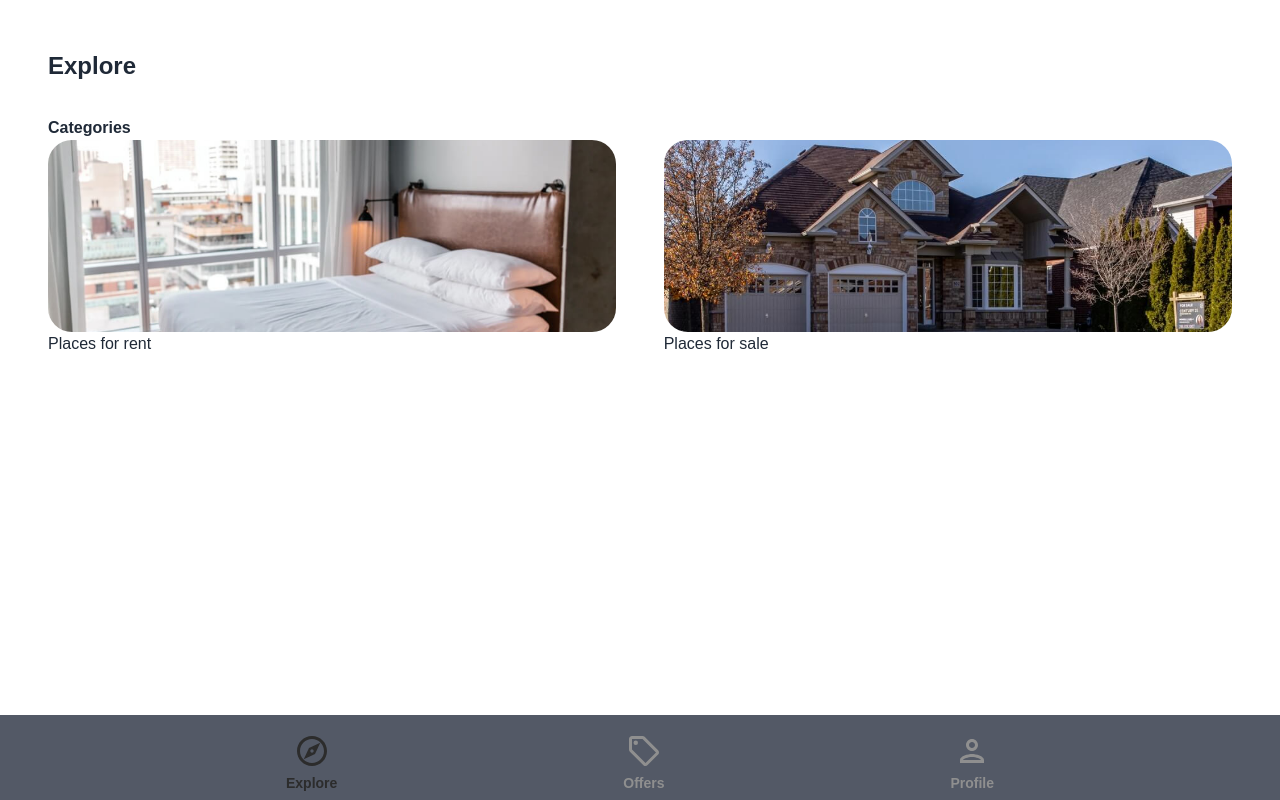
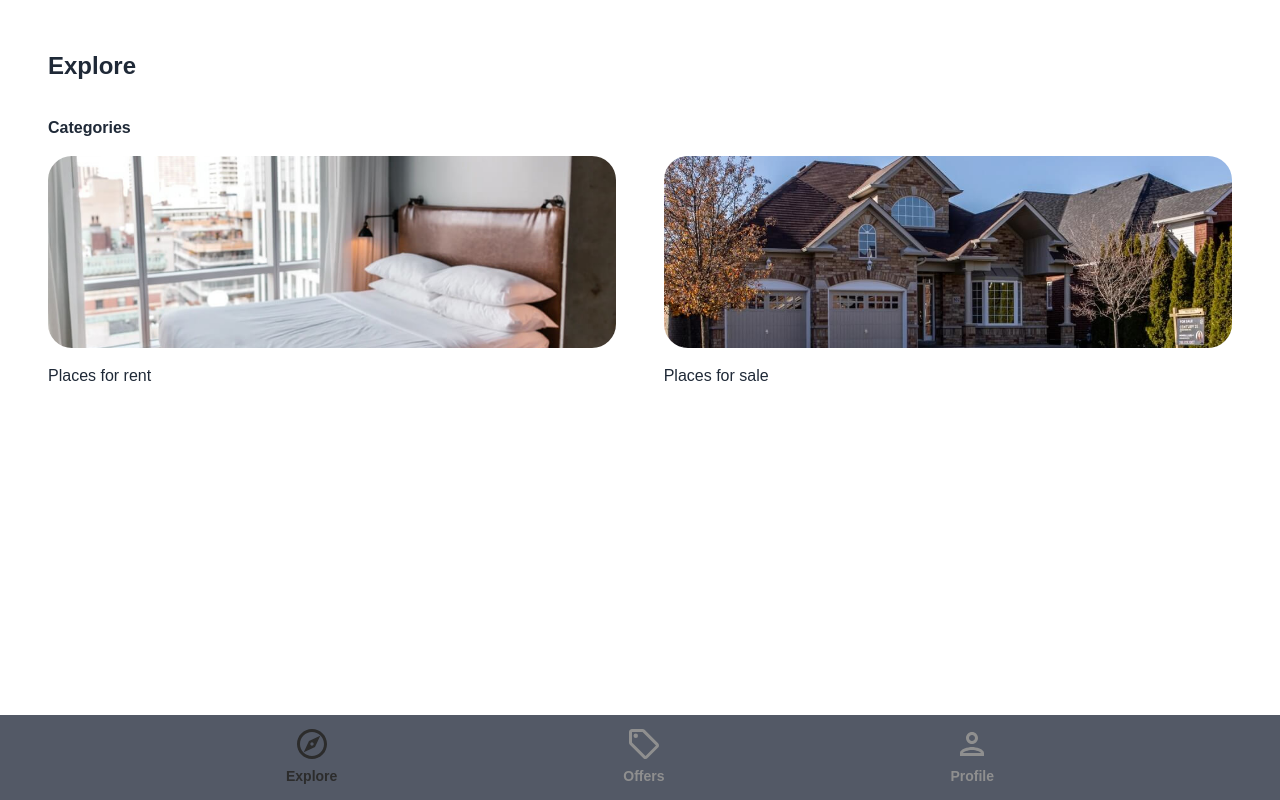
Before and after one commit to tommywa-a/house-marketplace, a React (Create React App) app: page / in a window 1280 px wide. Built offline with nearby package versions, Linux system fonts and the light colour scheme; no server answers; the database is empty.

Commit message:
Edited CSS in dark mode for P Tag with no margin

```diff
--- a/src/index.css
+++ b/src/index.css
@@ -9,6 +9,10 @@
 
 html::-webkit-scrollbar {
   display: none;
+}
+
+p {
+  margin: revert;
 }
 
 body {
```
